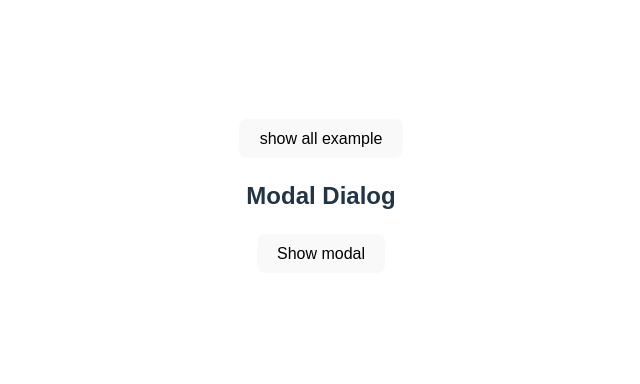
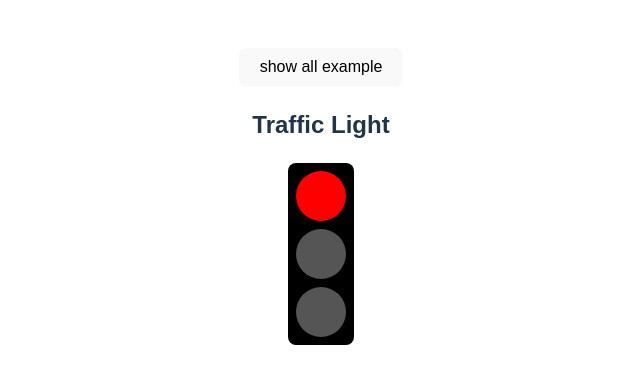
Before and after one commit to sachingupta/react-2025, a React (Vite) app: page / in a window 1280 px wide. Shown: the part 204-588 px from the top of the page, without its empty margins (319-959 px from the left). Built offline with nearby package versions, Linux system fonts and the light colour scheme.

Commit message:
Traffic light component

```diff
--- a/src/App.tsx
+++ b/src/App.tsx
@@ -14,6 +14,7 @@ import { AutocompleteContainer } from './components/Autocomplete';
 import { AutocompleteContainer2 } from './components/Autocomplete2';
 import { ProgressBar } from './components/ProgressBar';
 import { ModalDialog, ModalLauncer } from './components/ModalDialog';
+import { TrafficLight } from './components/TrafficLight';
 
 function App() {
   const [globalCount, setGlobalCount] = useState(0);
@@ -57,9 +58,11 @@ function App() {
       <AutocompleteContainer2 />
       <h2> ProgressBar</h2>
       <ProgressBar value={10} />
-      </div>)}
       <h2> Modal Dialog</h2>
       <ModalLauncer />
+      </div>)}
+      <h2> Traffic Light</h2>
+      <TrafficLight />
     </>
   )
 }
--- /dev/null
+++ b/src/components/TrafficLight.css
@@ -0,0 +1,31 @@
+body {
+    font-family: sans-serif;
+  }
+
+  .wrapper {
+    align-items: center;
+    display: flex;
+    flex-direction: column;
+    gap: 16px;
+    justify-content: center;
+  }
+
+  .traffic-light-container {
+    background-color: #000;
+    border-radius: 8px;
+    display: flex;
+    padding: 8px;
+    gap: 8px;
+  }
+
+  .traffic-light-container--vertical {
+    flex-direction: column;
+  }
+
+  .traffic-light {
+    --size: 50px;
+    background-color: #555;
+    border-radius: var(--size);
+    height: var(--size);
+    width: var(--size);
+  }
--- /dev/null
+++ b/src/components/TrafficLight.tsx
@@ -0,0 +1,70 @@
+import { useEffect, useState } from 'react';
+import './TrafficLight.css';
+
+const lightConfigs = {
+    red: {
+      backgroundColor: 'red',
+      duration: 4000,
+      next: 'green',
+    },
+    yellow: {
+      backgroundColor: 'yellow',
+      duration: 500,
+      next: 'red',
+    },
+    green: {
+      backgroundColor: 'green',
+      duration: 3000,
+      next: 'yellow',
+    },
+  };
+
+function Light({backgroundColor}) {
+    return (<div aria-hidden="true" className="traffic-light" style={{backgroundColor}} />);
+}
+
+export function TrafficLight({
+    initialColor = 'green',
+    config= lightConfigs,
+    layout = 'vertical',
+}) {
+    const [currentColor, setCurrentColor] = useState(initialColor);
+
+    useEffect(() => {
+        const {duration, next} = config[currentColor];
+
+        const timerId = setTimeout( () => {
+            setCurrentColor(next);
+        }, duration);
+
+        return () => {
+            clearTimeout(timerId);
+        };
+    }, [currentColor])
+
+    return (
+        <div className="wrapper">
+        <div
+          aria-live="polite"
+          aria-label={`Current light: ${currentColor}`}
+          className={[
+            'traffic-light-container',
+            layout === 'vertical' &&
+              'traffic-light-container--vertical',
+          ]
+            .filter((cls) => !!cls)
+            .join(' ')}>
+          {Object.keys(config).map((color) => (
+            <Light
+              key={color}
+              backgroundColor={
+                color === currentColor
+                  ? config[color].backgroundColor
+                  : undefined
+              }
+            />
+          ))}
+        </div>
+        </div>
+      );
+}
```
